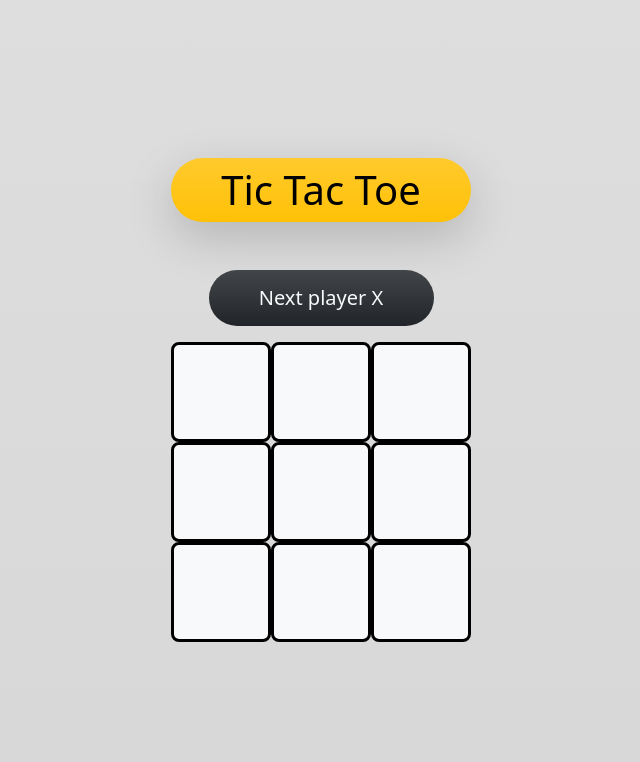
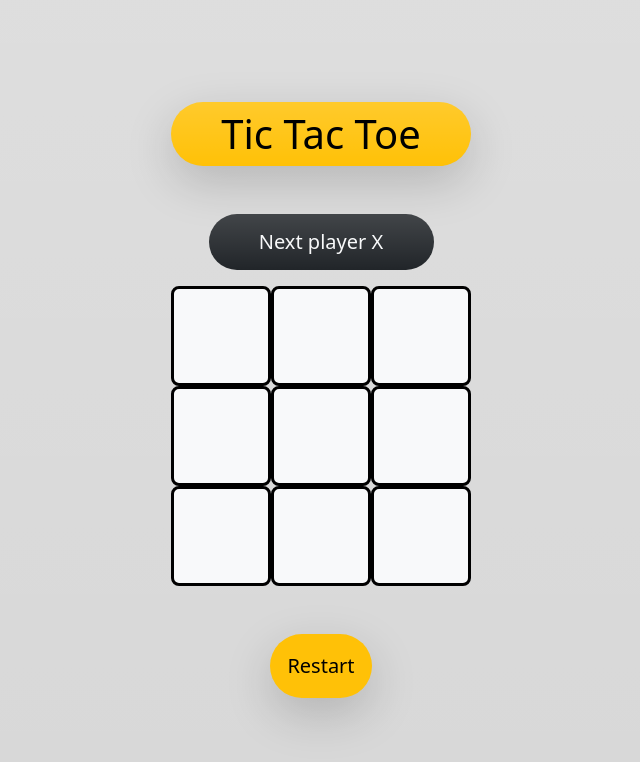
Before and after one commit to Bendy545/tic_tac_toe, a React (Vite) app: page / in a window 1280 px wide. Shown: the top 762 px of the page, without its empty margins (319-959 px from the left). Built offline with nearby package versions, Linux system fonts and the light colour scheme.

Commit message:
Added restart button

```diff
--- a/src/App.tsx
+++ b/src/App.tsx
@@ -8,7 +8,7 @@ function App() {
 
   return (
     <>
-      <div className="h1 mb-5 text-bg-warning rounded-5 p-2 bg-gradient shadow-lg">Tic Tac Toe</div>
+      <div className="h1 mb-5 text-black text-bg-warning rounded-5 p-2 bg-gradient shadow-lg">Tic Tac Toe</div>
       <Board/>
     </>
   );
--- a/src/Board.tsx
+++ b/src/Board.tsx
@@ -3,6 +3,8 @@ import {  useState } from 'react';
 import calculateWinner from './CalculateWinner.tsx';
 import ChangeBackground from './ChangeBackground.tsx';
 import * as React from 'react';
+import Restart from './Restart.tsx';
+
 
 const Board: React.FC =() => {
   const [squares, setSquares] = useState<Array<string | null>>(Array(9).fill(null))
@@ -30,6 +32,11 @@ const Board: React.FC =() => {
     status = "Next player " + (isNext ? 'X' : 'O')
   }
 
+  function handleRestart() {
+    setSquares(Array(9).fill(null));
+    setIsNext(true);
+  }
+
   return (
     <>
       <div className="d-flex justify-content-center align-items-center">
@@ -52,6 +59,7 @@ const Board: React.FC =() => {
         <Square value={squares[7]} OnClick={() => handleClick(7)}/>
         <Square value={squares[8]} OnClick={() => handleClick(8)}/>
       </div>
+      <Restart OnClick={handleRestart}/>
     </>
   )
 }
--- /dev/null
+++ b/src/Restart.tsx
@@ -0,0 +1,14 @@
+import * as React from 'react';
+
+interface RestartProps {
+  OnClick: () => void
+}
+
+const Restart: React.FC<RestartProps> = ({OnClick}: RestartProps) => {
+
+  return (
+    <button  className="btn p-3 text-black mt-5 btn-lg bg-warning shadow-lg rounded-5" onClick={OnClick}>Restart</button>
+  )
+}
+
+export default Restart
--- /dev/null
+++ b/src/Statistics.tsx
@@ -0,0 +1 @@
+const
```
Also changed, not shown: src/App.css (line endings or trailing spaces).
